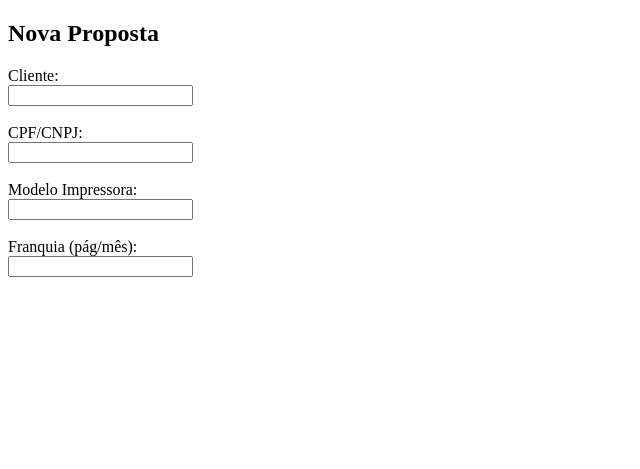
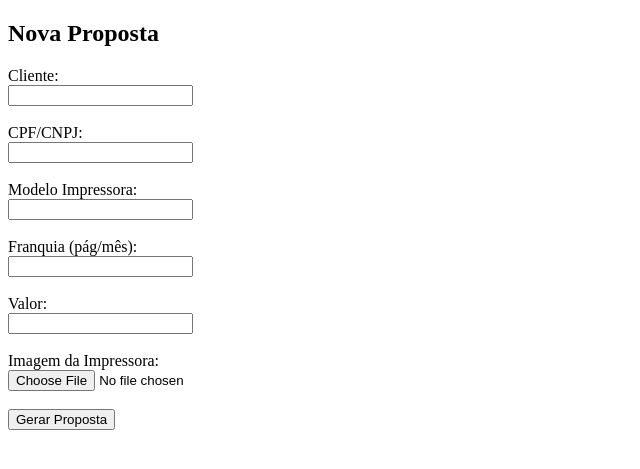
Before and after one commit to isenasoft/proposta-site, a Flask app: page /proposta in a window 1280 px wide. Shown: the top 469 px of the page, without its empty margins (0-640 px from the left). Run offline with Flask 3, Linux system fonts and the light colour scheme.

Commit message:
Update proposta.html

```diff
--- a/templates/proposta.html
+++ b/templates/proposta.html
@@ -5,6 +5,7 @@
     <meta name="viewport" content="width=device-width, initial-scale=1">
 </head>
 <body>
+
 <h2>Nova Proposta</h2>
 
 <form method="POST" enctype="multipart/form-data">
@@ -21,4 +22,15 @@
     <label>Franquia (pág/mês):</label><br>
     <input type="number" name="franquia" required><br><br>
 
-        <label
+    <label>Valor:</label><br>
+    <input type="number" name="valor" step="0.01" required><br><br>
+
+    <label>Imagem da Impressora:</label><br>
+    <input type="file" name="imagem" accept="image/*" required><br><br>
+
+    <button type="submit">Gerar Proposta</button>
+
+</form>
+
+</body>
+</html>
```
Lines whose indentation alone changed are shown as unchanged.
